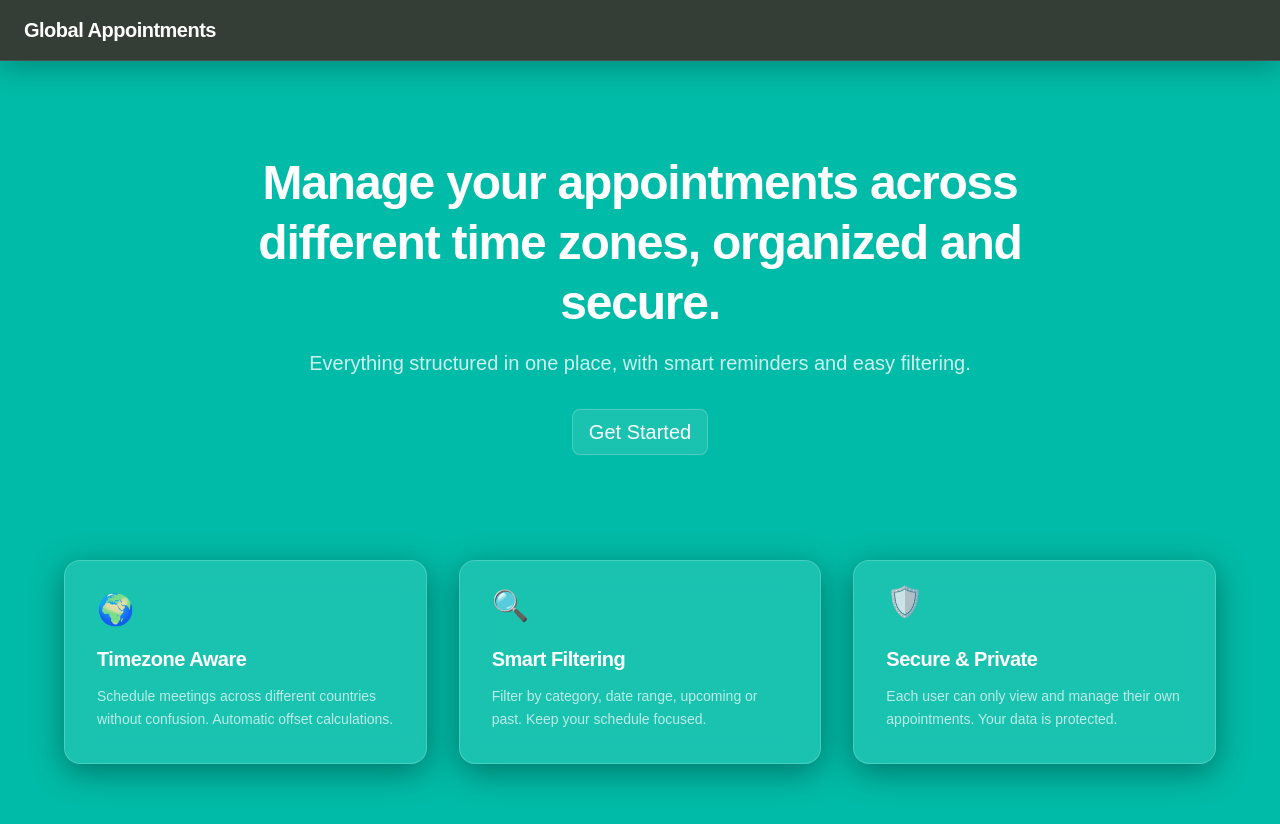
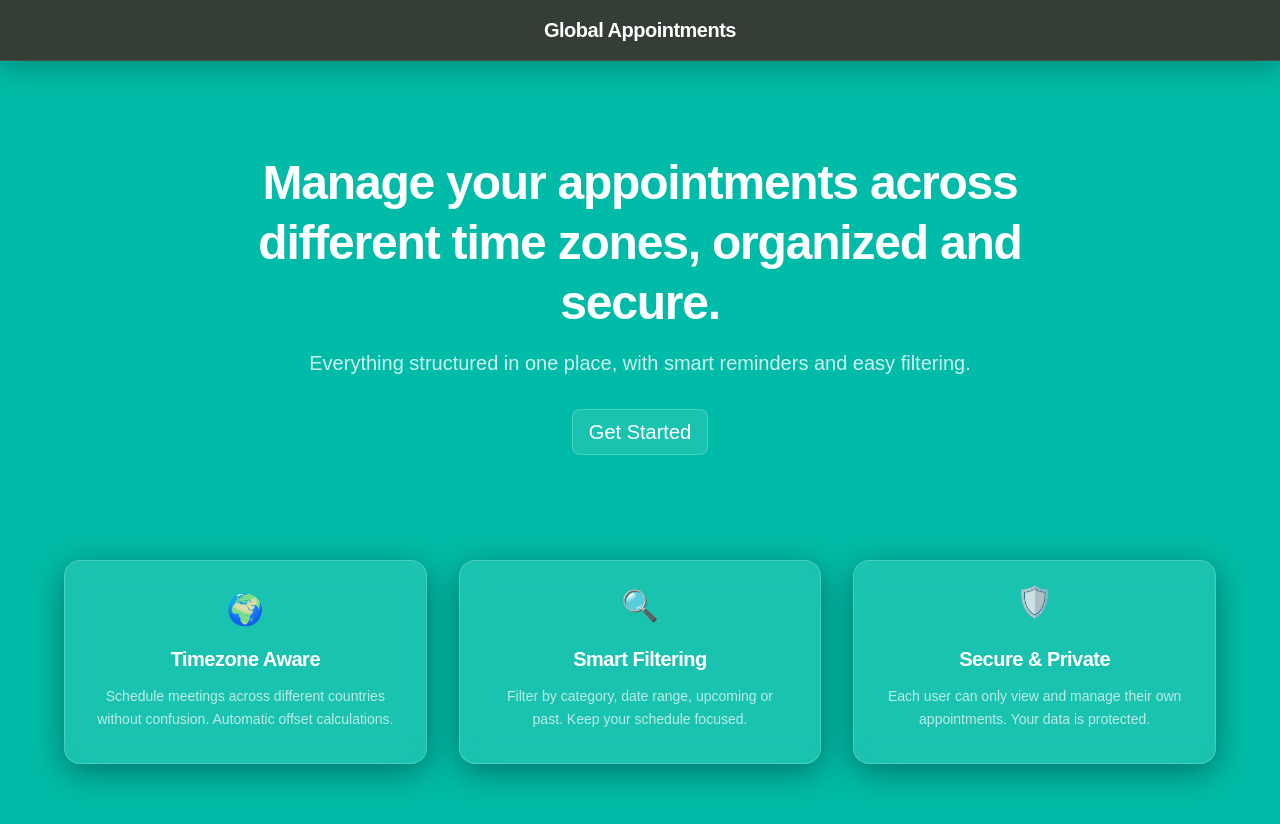
Before and after one commit to bh-official/global-appointments-tracker, a React (Vite) app in the folder client/: page / in a window 1280 px wide. Shown: the top 824 px of the page. Built offline with nearby package versions, Linux system fonts and the light colour scheme; no server answers.

Commit message:
logo correction

```diff
--- a/client/src/components/Header.jsx
+++ b/client/src/components/Header.jsx
@@ -39,10 +39,10 @@ export default function Header() {
 
   return (
     <header className="fixed top-0 left-0 w-full glass-header text-white z-50">
-      <div className="max-w-7xl mx-auto flex justify-between items-center px-6 py-4">
-        <h1 className="text-xl font-bold tracking-tight">Global Appointments</h1>
+      <div className={`max-w-7xl mx-auto flex ${location.pathname === "/" ? 'justify-center' : 'justify-between'} items-center px-6 py-4 relative`}>
+        <h1 className={`text-xl font-bold tracking-tight ${location.pathname === "/" ? 'text-center' : ''}`}>Global Appointments</h1>
 
-        <nav className="space-x-4 flex items-center">
+        <nav className={`space-x-4 flex items-center ${location.pathname === "/" ? 'absolute right-6' : ''}`}>
           {location.pathname !== "/" && (
             <Link to="/" className={isActive("/")}>
               Home
--- a/client/src/pages/Home.jsx
+++ b/client/src/pages/Home.jsx
@@ -62,7 +62,7 @@ export default function Home() {
 
       {/* FEATURES */}
       <div className="grid md:grid-cols-3 gap-8 max-w-6xl w-full pb-16">
-        <div className="glass-card p-8 text-white delay-100">
+        <div className="glass-card p-8 text-white delay-100 flex flex-col items-center text-center">
           <div className="text-3xl mb-4 animate-float">🌍</div>
           <h3 className="font-bold text-xl mb-3">Timezone Aware</h3>
           <p className="text-white/70 text-sm leading-relaxed">
@@ -70,7 +70,7 @@ export default function Home() {
           </p>
         </div>
 
-        <div className="glass-card p-8 text-white delay-200">
+        <div className="glass-card p-8 text-white delay-200 flex flex-col items-center text-center">
           <div className="text-3xl mb-4 animate-float" style={{ animationDelay: '1s' }}>🔍</div>
           <h3 className="font-bold text-xl mb-3">Smart Filtering</h3>
           <p className="text-white/70 text-sm leading-relaxed">
@@ -78,7 +78,7 @@ export default function Home() {
           </p>
         </div>
 
-        <div className="glass-card p-8 text-white delay-300">
+        <div className="glass-card p-8 text-white delay-300 flex flex-col items-center text-center">
           <div className="text-3xl mb-4 animate-float" style={{ animationDelay: '2s' }}>🛡️</div>
           <h3 className="font-bold text-xl mb-3">Secure & Private</h3>
           <p className="text-white/70 text-sm leading-relaxed">
```
